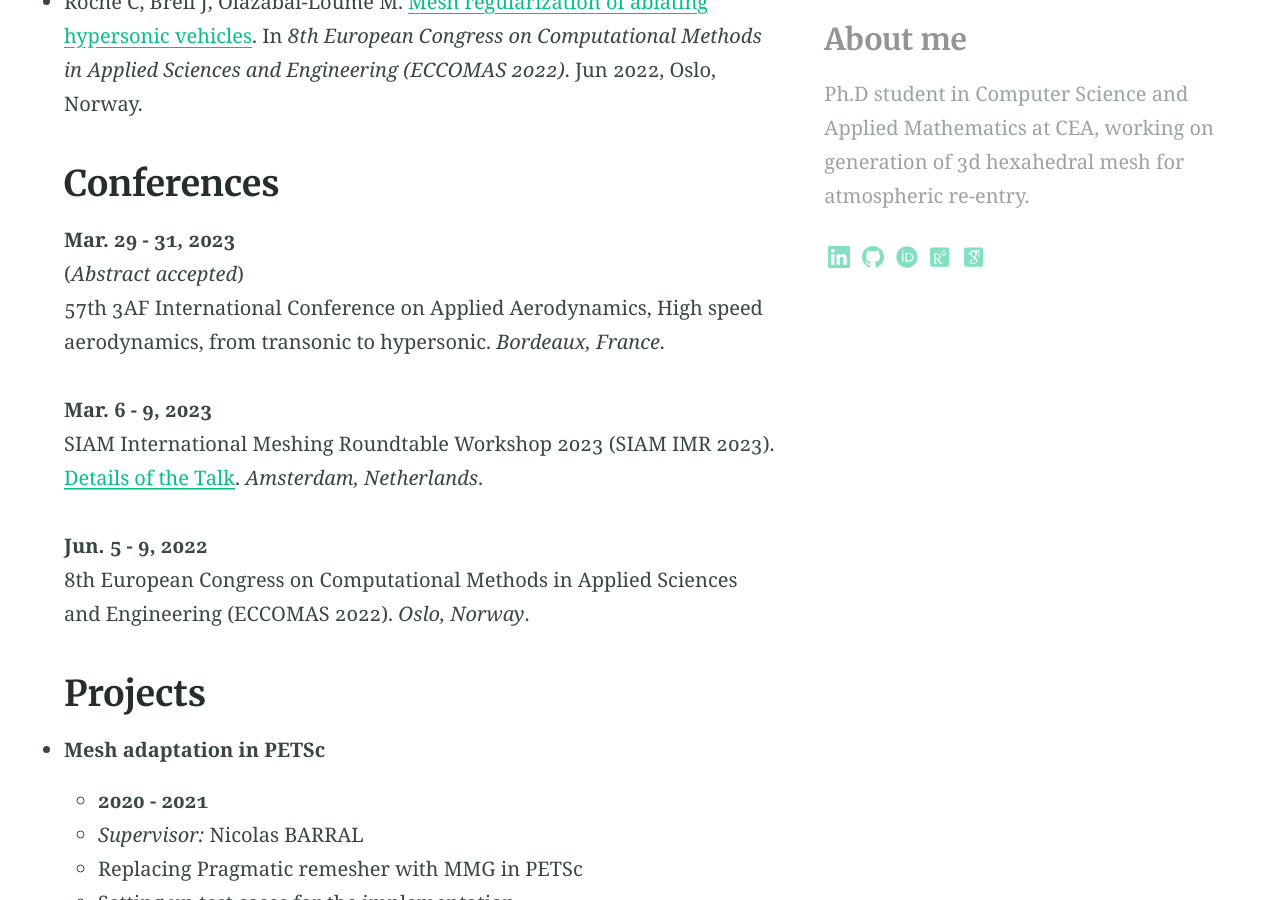
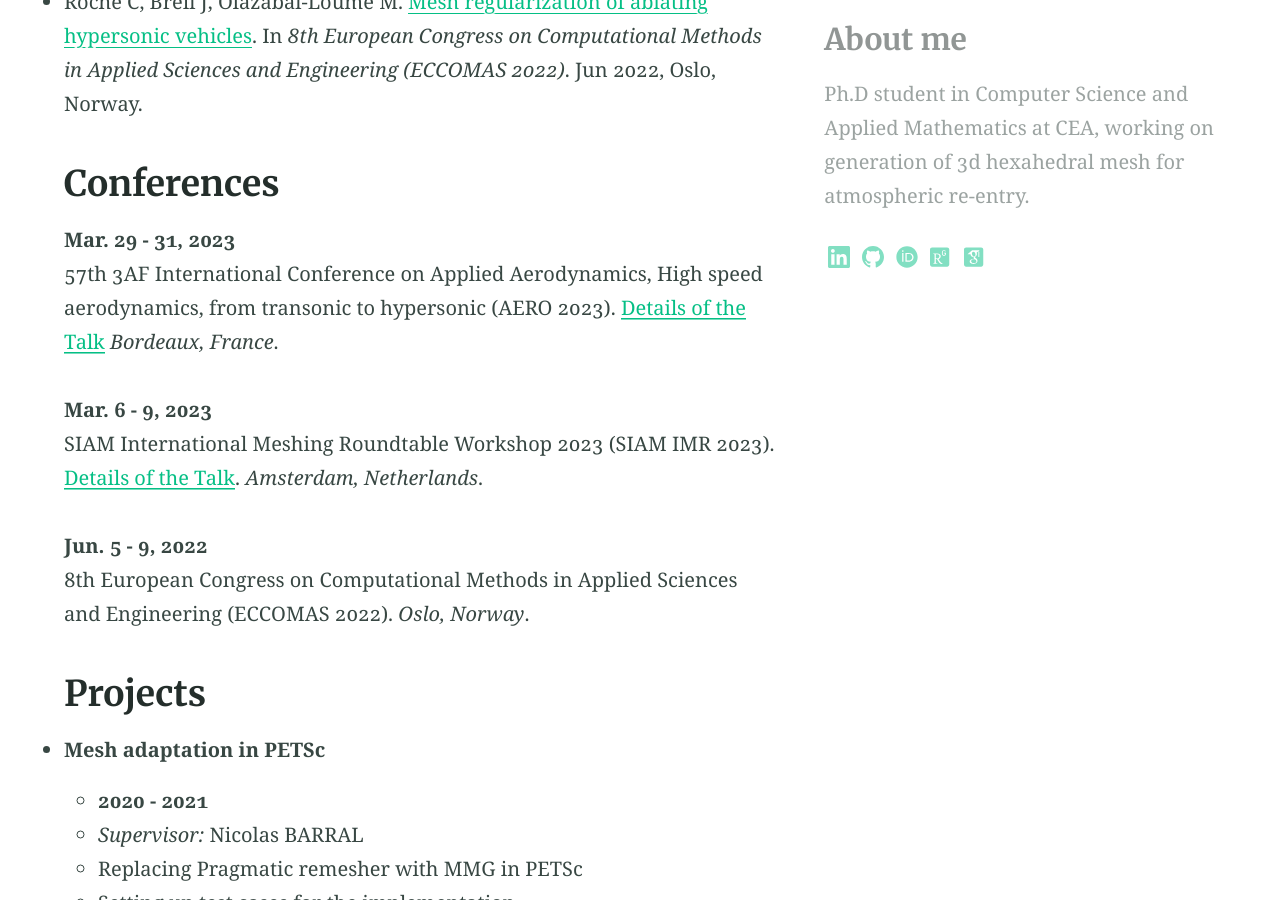
Before and after one commit to claireroche/claireroche.github.io, a Jekyll site: the page built from cv.md, in a window 1280 px wide and 900 px high, scrolled down 2124 px. Built offline with Jekyll 4.4.1, drawn with Linux system fonts in a browser that asks for light colours; a style sheet for code colours, icons or effects is not loaded.

Commit message:
Add 3AF talk to the cv

```diff
--- a/cv.md
+++ b/cv.md
@@ -63,8 +63,7 @@ aside: true
 ## Conferences
 
 **Mar. 29 - 31, 2023**
-(_Abstract accepted_)
-57th 3AF International Conference on Applied Aerodynamics, High speed aerodynamics, from transonic to hypersonic. _Bordeaux, France_.
+57th 3AF International Conference on Applied Aerodynamics, High speed aerodynamics, from transonic to hypersonic (AERO 2023). [Details of the Talk](https://claireroche.github.io/talk/2023/03/29/talk-3af/) _Bordeaux, France_.
 
 **Mar. 6 - 9, 2023**
 SIAM International Meshing Roundtable Workshop 2023 (SIAM IMR 2023). [Details of the Talk](https://claireroche.github.io/talk/2023/03/08/talk-imr/). _Amsterdam, Netherlands_.
```
